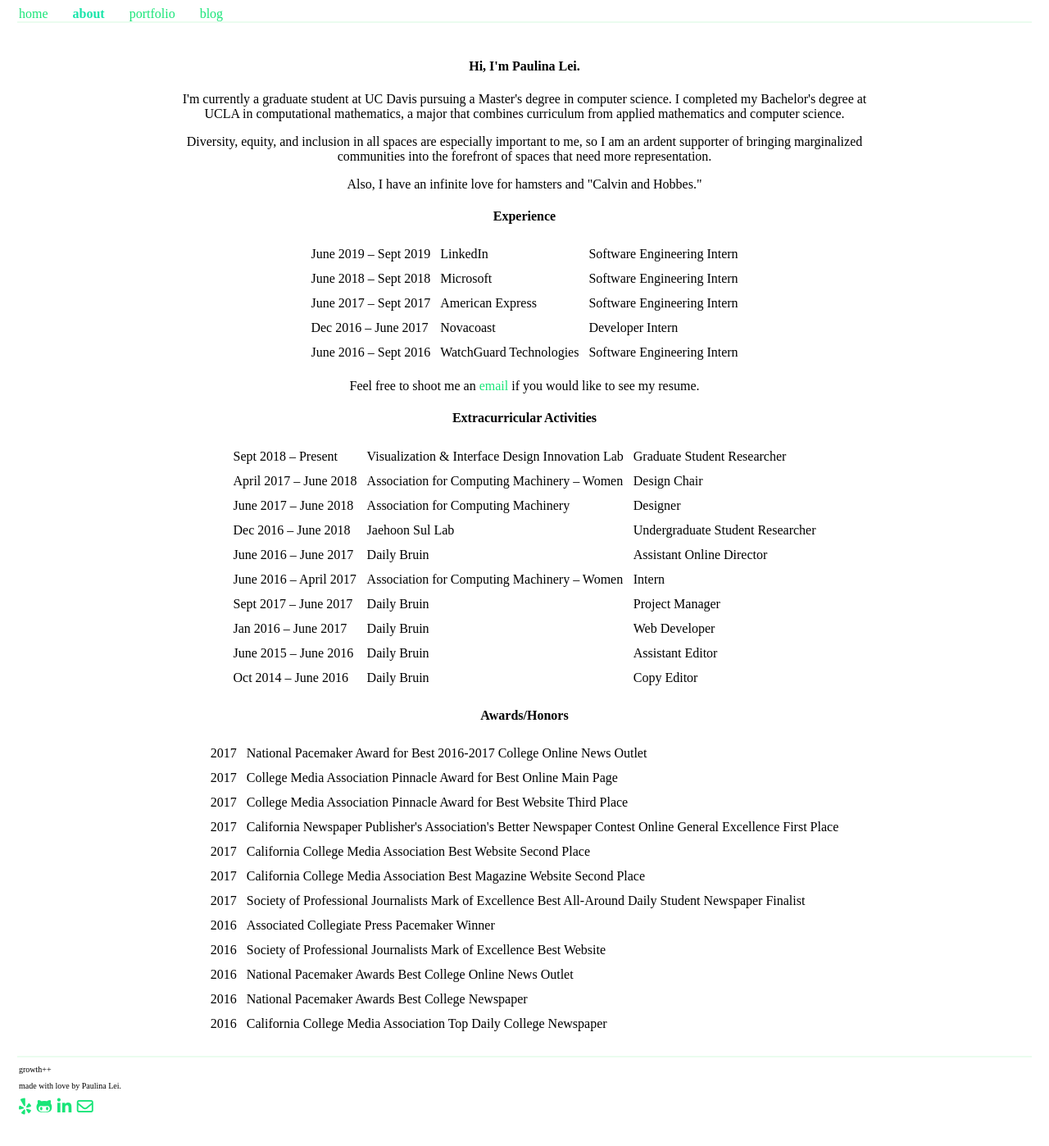
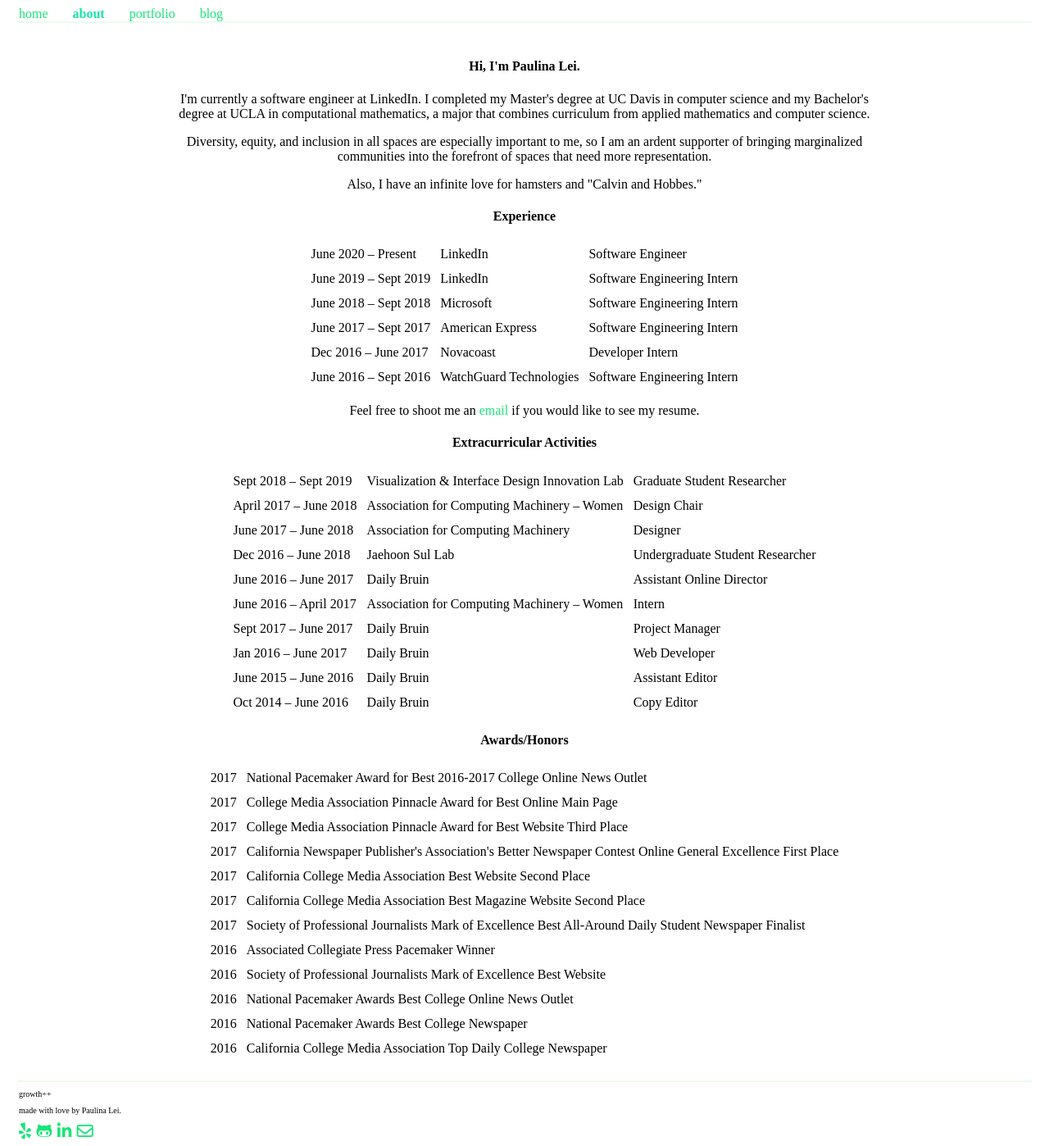
Before and after one commit to paulinalei/yoyo, a Jekyll site: the page built from _pages/02__about.md, in a window 1280 px wide. Shown: the whole page at 82% size. Built offline with Jekyll 4.4.1, drawn with Linux system fonts in a browser that asks for light colours; nearby versions of some CDN libraries; some web fonts are replaced; before the commit the page ends 1368 px from its top, so only the background shows below that.

Commit message:
Update about page.

```diff
--- a/_pages/02__about.md
+++ b/_pages/02__about.md
@@ -6,7 +6,7 @@
 
 <div class="about-me">
 <h4>Hi, I'm Paulina Lei.</h4>
-<p>I'm currently a graduate student at UC Davis pursuing a Master's degree in computer science. I completed my Bachelor's degree at UCLA in computational mathematics, a major that combines curriculum from applied mathematics and computer science.</p>
+<p>I'm currently a software engineer at LinkedIn. I completed my Master's degree at UC Davis in computer science and my Bachelor's degree at UCLA in computational mathematics, a major that combines curriculum from applied mathematics and computer science.</p>
 <p>Diversity, equity, and inclusion in all spaces are especially important to me, so I am an ardent supporter of bringing marginalized communities into the forefront of spaces that need more representation.</p>
 <p>Also, I have an infinite love for hamsters and "Calvin and Hobbes."</p>
 </div>
@@ -14,6 +14,11 @@
 <div class="about-activities">
     <h4>Experience</h4>
     <table class="table-experience">
+        <tr>
+            <td>June 2020 &ndash; Present</td>
+            <td>LinkedIn</td>
+            <td>Software Engineer</td>
+        </tr>
         <tr>
             <td>June 2019 &ndash; Sept 2019</td>
             <td>LinkedIn</td>
@@ -46,7 +51,7 @@
     <h4>Extracurricular Activities</h4>
     <table class="table-extracurriculars">
         <tr>
-            <td>Sept 2018 &ndash; Present</td>
+            <td>Sept 2018 &ndash; Sept 2019</td>
             <td>Visualization & Interface Design Innovation Lab</td>
             <td>Graduate Student Researcher</td>
         </tr>
```
